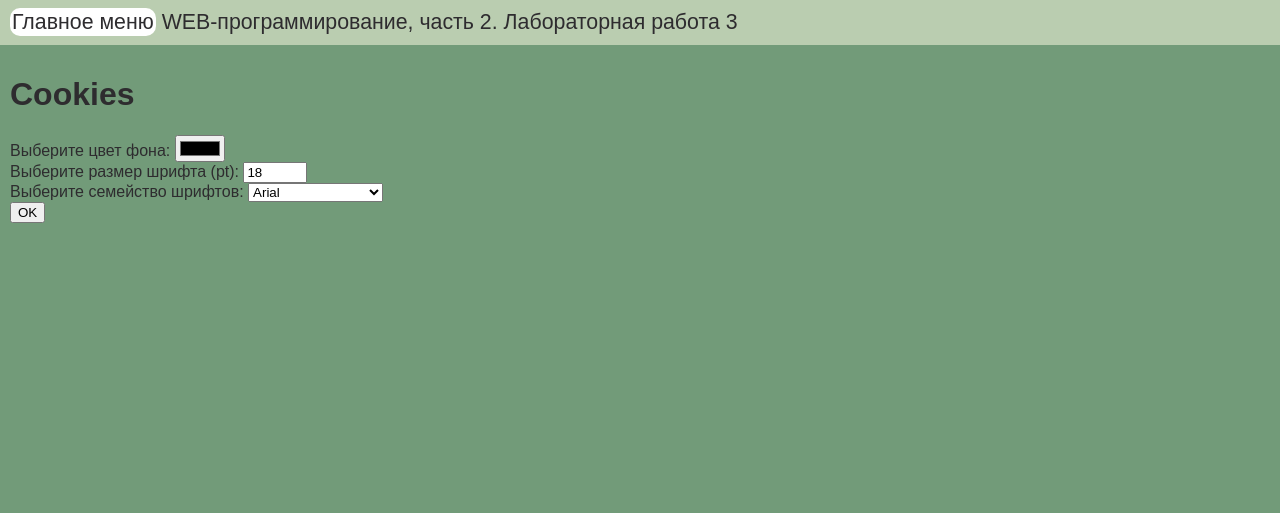
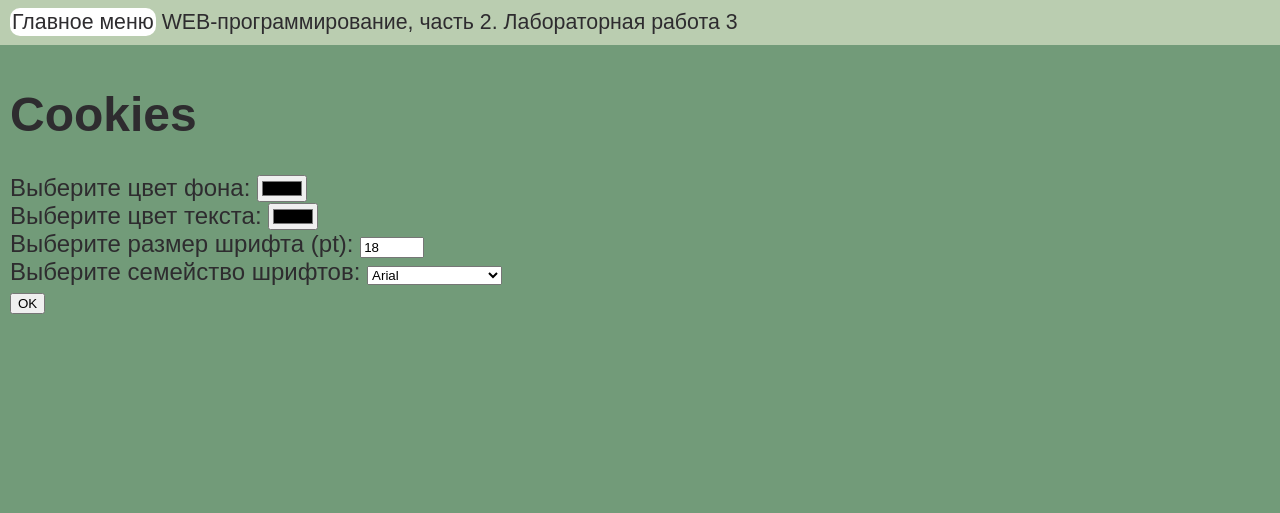
Before and after one commit to ArtemTigranian/back-end-labs, a Flask app: page /lab3/settings in a window 1280 px wide. Shown: the top 513 px of the page. Run offline with Flask 3, Linux system fonts and the light colour scheme.

```diff
--- a/lab3.py
+++ b/lab3.py
@@ -29,6 +29,10 @@ def del_cookie():
     resp.delete_cookie('name')
     resp.delete_cookie('age')
     resp.delete_cookie('name_color')
+    resp.delete_cookie('bcolor')
+    resp.delete_cookie('color')
+    resp.delete_cookie('font_size')
+    resp.delete_cookie('font_family')
     return resp
 
 
@@ -80,6 +84,7 @@ def success():
 @lab3.route('/lab3/settings')
 def settings():
     bcolor = request.args.get('bcolor')
+    color = request.args.get('color')
     font_size = request.args.get('font_size')
     font_family = request.args.get('font_family')
 
@@ -87,12 +92,14 @@ def settings():
 
     if bcolor:
         resp.set_cookie('bcolor', bcolor)
+    if color:
+        resp.set_cookie('color', color)
     if font_size:
         resp.set_cookie('font_size', font_size)
     if font_family:
         resp.set_cookie('font_family', font_family)
 
-    if bcolor or font_size or font_family:
+    if bcolor or font_size or font_family or color:
         return resp
 
-    return render_template('lab3/settings.html', bcolor=request.cookies.get('bcolor'), font_size=request.cookies.get('font_size'), font_family=request.cookies.get('font_family'))
+    return render_template('lab3/settings.html', bcolor=request.cookies.get('bcolor'), color=request.cookies.get('color'), font_size=request.cookies.get('font_size'), font_family=request.cookies.get('font_family'))
--- a/static/main.css
+++ b/static/main.css
@@ -1,21 +1,20 @@
 body {
     background-color: rgb(114, 155, 121);
-    /* color: rgb(46, 44, 47); */
+    color: rgb(46, 44, 47);
     font-family: Arial;
+    font-size:18pt;
     margin: 0px 0px 67px;
 
 }
 
 header{
     background-color: rgb(186, 205, 176);
-    color: rgb(46, 44, 47);
     padding: 10px;
     font-size: 16pt;
 }
 
 footer{
     background-color: rgb(186, 205, 176);
-    color: rgb(46, 44, 47);
     padding: 10px;
     font-size: 16pt;
     position: fixed;
@@ -25,8 +24,6 @@ footer{
 }
 
 main {
-    color: rgb(46, 44, 47);
-    /* font-size:18pt; */
     padding: 10px;
 }
 
--- a/templates/base.html
+++ b/templates/base.html
@@ -12,6 +12,9 @@
         body {
             {% if request.cookies.get('bcolor') %}
             background-color: {{ request.cookies.get('bcolor') }};
+            {% endif %}
+            {% if request.cookies.get('color') %}
+            color: {{ request.cookies.get('color') }};
             {% endif %}
             {% if request.cookies.get('font_size') %}
             font-size: {{ request.cookies.get('font_size') }}pt;
--- a/templates/lab3/settings.html
+++ b/templates/lab3/settings.html
@@ -12,6 +12,10 @@
         <div>
             <label for="color">Выберите цвет фона:</label>
             <input type="color" id="bcolor" name="bcolor" value="{{ bcolor or '' }}">
+        </div>
+        <div>
+            <label for="color">Выберите цвет текста:</label>
+            <input type="color" id="color" name="color" value="{{ color or '' }}">
         </div>
         <div>
             <label for="font_size">Выберите размер шрифта (pt):</label>
```
